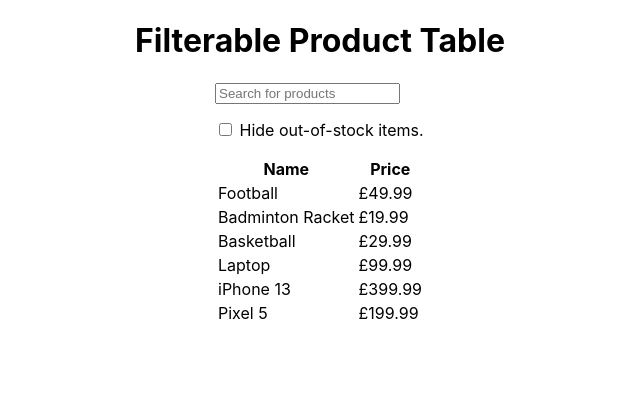
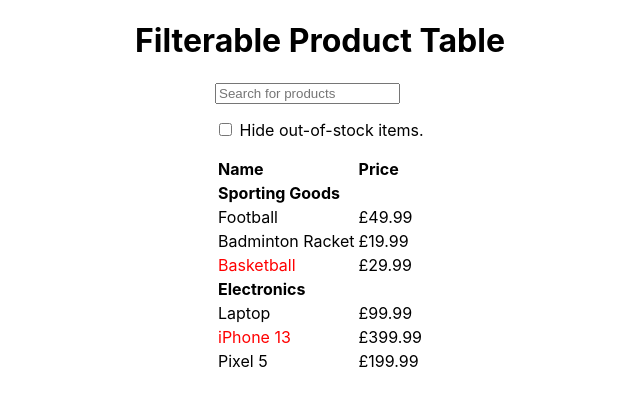
Before and after one commit to tomheaton/thinking-in-react, a Next.js app: page /filterable-product-table in a window 1280 px wide. Shown: the top 406 px of the page, without its empty margins (320-960 px from the left). Built offline with nearby package versions, Linux system fonts and the light colour scheme.

Commit message:
base func done

```diff
--- a/src/pages/filterable-product-table.tsx
+++ b/src/pages/filterable-product-table.tsx
@@ -19,7 +19,7 @@ const PRODUCTS: Product[] = [
 
 const FilterableProductTable: React.FC = () => {
     return (
-        <div>
+        <div style={{textAlign: "left"}}>
             <SearchBar />
             <ProductTable products={PRODUCTS}/>
         </div>
@@ -42,12 +42,19 @@ const SearchBar: React.FC = () => {
 
 const ProductTable: React.FC<{products: Product[]}> = ({products}) => {
 
-    const productRows: ReactChild[] = [];
+    const tableRows: ReactChild[] = [];
+    let lastCategory: string | null = null;
 
     products.forEach((product, index) => {
-        productRows.push(
-            <ProductRow product={product} key={product.name}/>
+        if (lastCategory !== product.category) {
+            tableRows.push(
+                <ProductCategoryRow category={product.category} key={product.category} />
+            );
+        }
+        tableRows.push(
+            <ProductRow product={product} key={product.name} />
         );
+        lastCategory = product.category;
     });
 
     return (
@@ -59,24 +66,24 @@ const ProductTable: React.FC<{products: Product[]}> = ({products}) => {
                 </tr>
             </thead>
             <tbody>
-                {productRows}
+                {tableRows}
             </tbody>
         </table>
     );
 };
 
-const ProductCategoryRow: React.FC = () => {
+const ProductCategoryRow: React.FC<{category: string}> = ({category}) => {
     return (
-        <div>
-
-        </div>
+        <tr>
+            <th colSpan={2}>{category}</th>
+        </tr>
     );
 };
 
 const ProductRow: React.FC<{product: Product}> = ({product}) => {
     return (
         <tr>
-            <td>{product.name}</td>
+            <td><span style={{color: product.stocked ? "black" : "red"}}>{product.name}</span></td>
             <td>{product.price}</td>
         </tr>
     );
```
